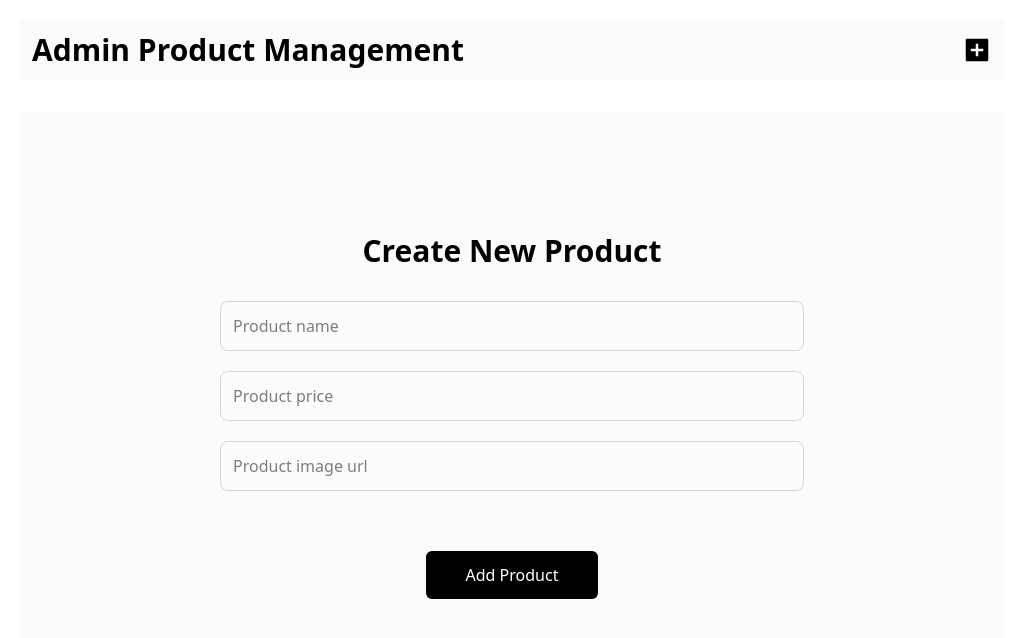
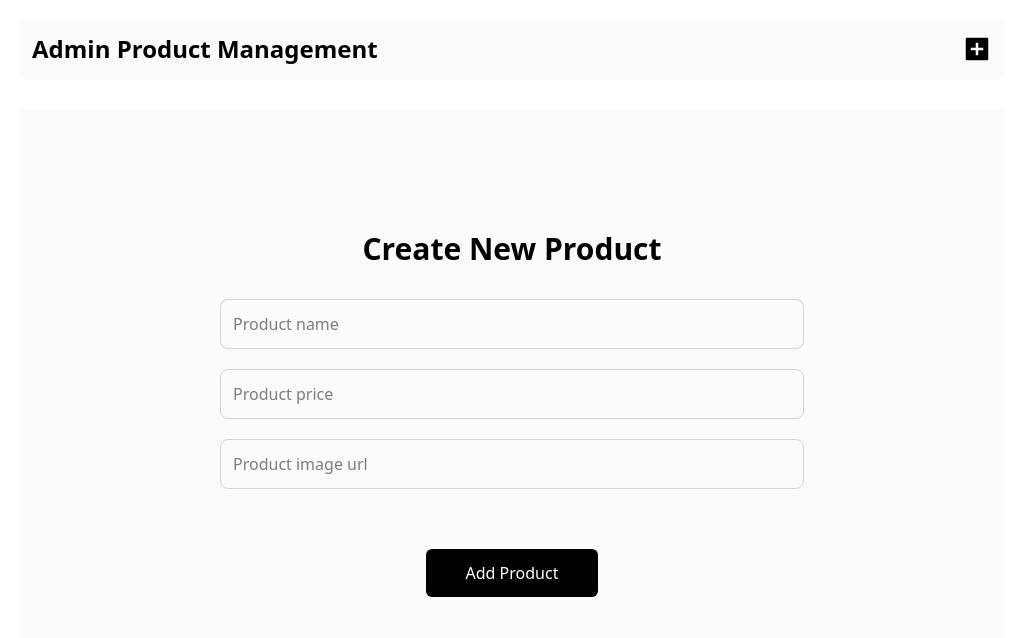
Before and after one commit to Kummirai/mern_stack_crash_course, a React (Vite) app in the folder frontend/: page /create_product in a window 1280 px wide. Shown: the top 638 px of the page, without its empty margins (128-1148 px from the left). Built offline with nearby package versions, Linux system fonts and the light colour scheme; no server answers.

Commit message:
Refactor product card styles

```diff
--- a/frontend/src/components/Navbar.jsx
+++ b/frontend/src/components/Navbar.jsx
@@ -8,7 +8,7 @@ const Navbar = ({ handleIsEditing }) => {
       <Link
         to="/"
         onClick={handleIsEditing}
-        className="text-xs sm:text-3xl font-semibold text-[black] flex items-baseline"
+        className="text-xl sm:text-[24px] font-semibold text-[black] flex items-baseline"
       >
         <span className="">Admin Product Management</span>
       </Link>
--- a/frontend/src/components/ProductCard.jsx
+++ b/frontend/src/components/ProductCard.jsx
@@ -12,10 +12,10 @@ const ProductCard = ({ product, handleDeleteProduct, handleEdit }) => {
         />
       </div>
       <div className="p-2">
-        <h2 className="font-semibold text-[black] text-xs sm:text-lg line-clamp-1">
+        <h2 className="text-slate-600  text-[0.95rem] line-clamp-1">
           {product.name}
         </h2>
-        <h3 className="text-slate-600 font-normal">
+        <h3 className=" text-[#000000] font-semibold">
           ${product.price?.toFixed(2)}
         </h3>
         <div className="flex flex-col sm:flex-row mr-2 mt-2 items-end justify-end pb-2">
```
